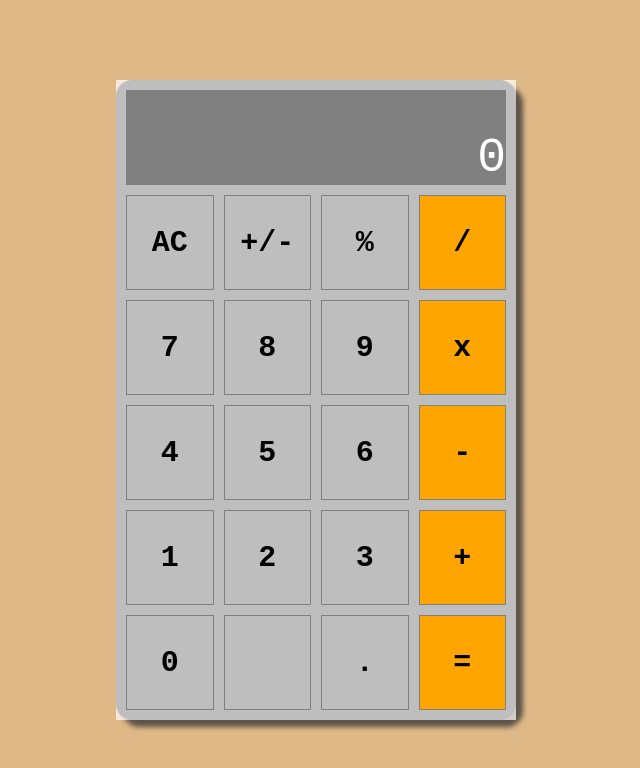
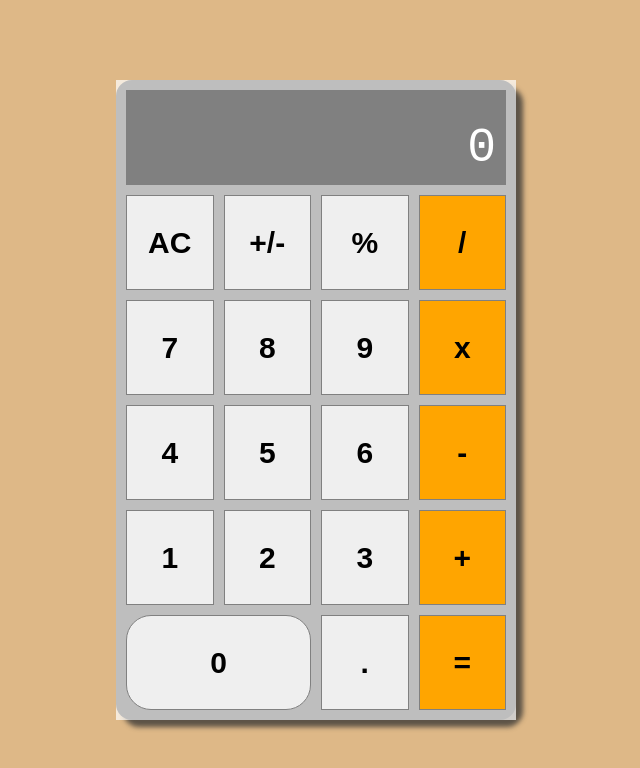
Before and after one commit to amanuelbelete95/math-magician-one, a React (Create React App) app: page / in a window 1280 px wide. Shown: the top 768 px of the page, without its empty margins (324-964 px from the left). Built offline with nearby package versions, Linux system fonts and the light colour scheme.

Commit message:
Add events to the buttons of calculator

```diff
--- a/package.json
+++ b/package.json
@@ -6,6 +6,8 @@
     "@testing-library/jest-dom": "^5.16.5",
     "@testing-library/react": "^13.4.0",
     "@testing-library/user-event": "^13.5.0",
+    "big.js": "^6.2.1",
+    "prop-types": "^15.8.1",
     "react": "^18.2.0",
     "react-dom": "^18.2.0",
     "react-scripts": "5.0.1",
--- a/src/App.css
+++ b/src/App.css
@@ -23,7 +23,7 @@
   box-shadow: 7px 7px 5px 0 rgba(50, 50, 50, 0.75);
 }
 
-.wraper {
+.wrapper {
   display: grid;
   background-color: #ffffffb4;
   height: 100%;
@@ -32,6 +32,7 @@
   grid-template-rows: repeat(6, 1fr);
   gap: 10px;
   padding: 10px;
+  overflow: hidden;
 }
 
 .screen {
@@ -40,10 +41,12 @@
   align-items: flex-end;
   grid-column: 1 / -1;
   color: white;
-  text-align: center;
+  text-align: right;
   overflow: hidden;
   font-size: 3rem;
   background-color: gray;
+  white-space: nowrap;
+  padding: 10px;
 }
 
 .btn {
@@ -58,3 +61,15 @@
 .orange {
   background-color: orange;
 }
+
+.zero {
+  grid-column: 1 / span 2;
+  display: flex;
+  justify-content: center;
+  border-radius: 25px;
+
+  /* place-content: unset;
+  align-items: center; */
+
+  /* padding-left: 2rem; */
+}
--- a/src/components/calculator.js
+++ b/src/components/calculator.js
@@ -1,37 +1,61 @@
-function Calculator() {
+import React, { useState } from 'react';
+import Button from './myButton';
+import calculate from '../logic/calculate';
+
+const Calculator = () => {
+  const [display, setDisplay] = useState('0');
+  const [calculatorData, setCalculatorData] = useState({});
+  const handleButtonClick = (buttonName) => {
+    const newData = calculate(calculatorData, buttonName);
+    if (buttonName === '=') {
+      if (newData.total) {
+        setDisplay(newData.total);
+      } else {
+        setDisplay('0');
+      }
+      setCalculatorData({});
+    } else if (['+', '-', 'x', '÷'].includes(buttonName)) {
+      setDisplay(buttonName);
+      setCalculatorData({
+        total: display,
+        next: null,
+        operation: buttonName,
+      });
+    } else {
+      if (newData.next) {
+        setDisplay(newData.next);
+      } else {
+        setDisplay('0');
+      }
+      setCalculatorData(newData);
+    }
+  };
   return (
     <div className="container">
-      <div className="wraper">
-
-        <div className="screen">0</div>
-
-        <div className="btn light-gray">AC</div>
-        <div className="btn light-gray">+/-</div>
-        <div className="btn light-gray">%</div>
-        <div className="btn orange">/</div>
-
-        <div className="btn">7</div>
-        <div className="btn">8</div>
-        <div className="btn">9</div>
-        <div className="btn orange">x</div>
-
-        <div className="btn">4</div>
-        <div className="btn">5</div>
-        <div className="btn">6</div>
-        <div className="btn orange">-</div>
-
-        <div className="btn">1</div>
-        <div className="btn">2</div>
-        <div className="btn">3</div>
-        <div className="btn orange">+</div>
-
-        <div className="btn">0</div>
-        <div className="btn" />
-        <div className="btn">.</div>
-        <div className="btn orange">=</div>
-
+      <div className="wrapper">
+        <div className="screen">{display}</div>
+        <Button className="btn light-gray" onClick={() => handleButtonClick('AC')}>AC</Button>
+        <Button className="btn light-gray" onClick={() => handleButtonClick('+/-')}>+/-</Button>
+        <Button className="btn light-gray" onClick={() => handleButtonClick('%')}>%</Button>
+        <Button className="btn orange" onClick={() => handleButtonClick('/')}>/</Button>
+        <Button className="btn" onClick={() => handleButtonClick('7')}>7</Button>
+        <Button className="btn" onClick={() => handleButtonClick('8')}>8</Button>
+        <Button className="btn" onClick={() => handleButtonClick('9')}>9</Button>
+        <Button className="btn orange" onClick={() => handleButtonClick('x')}>x</Button>
+        <Button className="btn" onClick={() => handleButtonClick('4')}>4</Button>
+        <Button className="btn" onClick={() => handleButtonClick('5')}>5</Button>
+        <Button className="btn" onClick={() => handleButtonClick('6')}>6</Button>
+        <Button className="btn orange" onClick={() => handleButtonClick('-')}>-</Button>
+        <Button className="btn" onClick={() => handleButtonClick('1')}>1</Button>
+        <Button className="btn" onClick={() => handleButtonClick('2')}>2</Button>
+        <Button className="btn" onClick={() => handleButtonClick('3')}>3</Button>
+        <Button className="btn orange" onClick={() => handleButtonClick('+')}>+</Button>
+        <Button className="btn zero" onClick={() => handleButtonClick('0')}>0</Button>
+        <Button className="btn" onClick={() => handleButtonClick('.')}>.</Button>
+        <Button className="btn orange" onClick={() => handleButtonClick('=')}>=</Button>
       </div>
     </div>
   );
-}
+};
+
 export default Calculator;
--- /dev/null
+++ b/src/components/myButton.js
@@ -0,0 +1,14 @@
+import React from 'react';
+import PropTypes from 'prop-types';
+
+const Button = ({ className, onClick, children }) => (
+  <button type="button" className={className} onClick={onClick}>
+    {children}
+  </button>
+);
+Button.propTypes = {
+  className: PropTypes.string.isRequired,
+  onClick: PropTypes.func.isRequired,
+  children: PropTypes.node.isRequired,
+};
+export default Button;
--- /dev/null
+++ b/src/logic/calculate.js
@@ -0,0 +1,133 @@
+import operate from './operate';
+
+function isNumber(item) {
+  return !!item.match(/[0-9]+/);
+}
+
+/**
+ * Given a button name and a calculator data object, return an updated
+ * calculator data object.
+ *
+ * Calculator data object contains:
+ *   total:s      the running total
+ *   next:String       the next number to be operated on with the total
+ *   operation:String  +, -, etc.
+ */
+export default function calculate(obj, buttonName) {
+  if (buttonName === 'AC') {
+    return {
+      total: null,
+      next: null,
+      operation: null,
+    };
+  }
+
+  if (isNumber(buttonName)) {
+    if (buttonName === '0' && obj.next === '0') {
+      return {};
+    }
+    // If there is an operation, update next
+    if (obj.operation) {
+      if (obj.next && obj.next !== '0') {
+        return { ...obj, next: obj.next + buttonName };
+      }
+      return { ...obj, next: buttonName };
+    }
+    // If there is no operation, update next and clear the value
+    if (obj.next && obj.next !== '0') {
+      return {
+        next: obj.next + buttonName,
+        total: null,
+      };
+    }
+    return {
+      next: buttonName,
+      total: null,
+    };
+  }
+
+  if (buttonName === '.') {
+    if (obj.next) {
+      if (obj.next.includes('.')) {
+        return { ...obj };
+      }
+      return { ...obj, next: `${obj.next}.` };
+    }
+    if (obj.operation) {
+      return { ...obj, next: '0.' };
+    }
+    if (obj.total) {
+      if (obj.total.includes('.')) {
+        return {};
+      }
+      return { ...obj, next: `${obj.total}.` };
+    }
+    return { ...obj, next: '0.' };
+  }
+
+  if (buttonName === '=') {
+    if (obj.next && obj.operation) {
+      return {
+        total: operate(obj.total, obj.next, obj.operation),
+        next: null,
+        operation: null,
+      };
+    }
+    // '=' with no operation, nothing to do
+    return {};
+  }
+
+  if (buttonName === '+/-') {
+    if (obj.next) {
+      return { ...obj, next: (-1 * parseFloat(obj.next)).toString() };
+    }
+    if (obj.total) {
+      return { ...obj, total: (-1 * parseFloat(obj.total)).toString() };
+    }
+    return {};
+  }
+
+  // Button must be an operation
+
+  // When the user presses an operation button without having entered
+  // a number first, do nothing.
+  // if (!obj.next && !obj.total) {
+  //   return {};
+  // }
+
+  // User pressed an operation after pressing '='
+  if (!obj.next && obj.total && !obj.operation) {
+    return { ...obj, operation: buttonName };
+  }
+
+  // User pressed an operation button and there is an existing operation
+  if (obj.operation) {
+    if (obj.total && !obj.next) {
+      return { ...obj, operation: buttonName };
+    }
+
+    if (!obj.total) {
+      return { total: 0, operation: buttonName };
+    }
+
+    return {
+      total: operate(obj.total, obj.next, obj.operation),
+      next: null,
+      operation: buttonName,
+    };
+  }
+
+  // no operation yet, but the user typed one
+
+  // The user hasn't typed a number yet, just save the operation
+  if (!obj.next) {
+    return { operation: buttonName };
+  }
+
+  // save the operation and shift 'next' into 'total'
+  return {
+    total: obj.next,
+    next: null,
+    operation: buttonName,
+  };
+}
--- /dev/null
+++ b/src/logic/operate.js
@@ -0,0 +1,30 @@
+import Big from 'big.js';
+
+export default function operate(numberOne, numberTwo, operation) {
+  const one = Big(numberOne);
+  const two = Big(numberTwo);
+  if (operation === '+') {
+    return one.plus(two).toString();
+  }
+  if (operation === '-') {
+    return one.minus(two).toString();
+  }
+  if (operation === 'x') {
+    return one.times(two).toString();
+  }
+  if (operation === '÷') {
+    try {
+      return one.div(two).toString();
+    } catch (err) {
+      return "Can't divide by 0.";
+    }
+  }
+  if (operation === '%') {
+    try {
+      return one.mod(two).toString();
+    } catch (err) {
+      return "Can't find modulo as can't divide by 0.";
+    }
+  }
+  throw Error(`Unknown operation '${operation}'`);
+}
```
Also changed, not shown: 1 other file (tests, documents, lock files or other folders).
